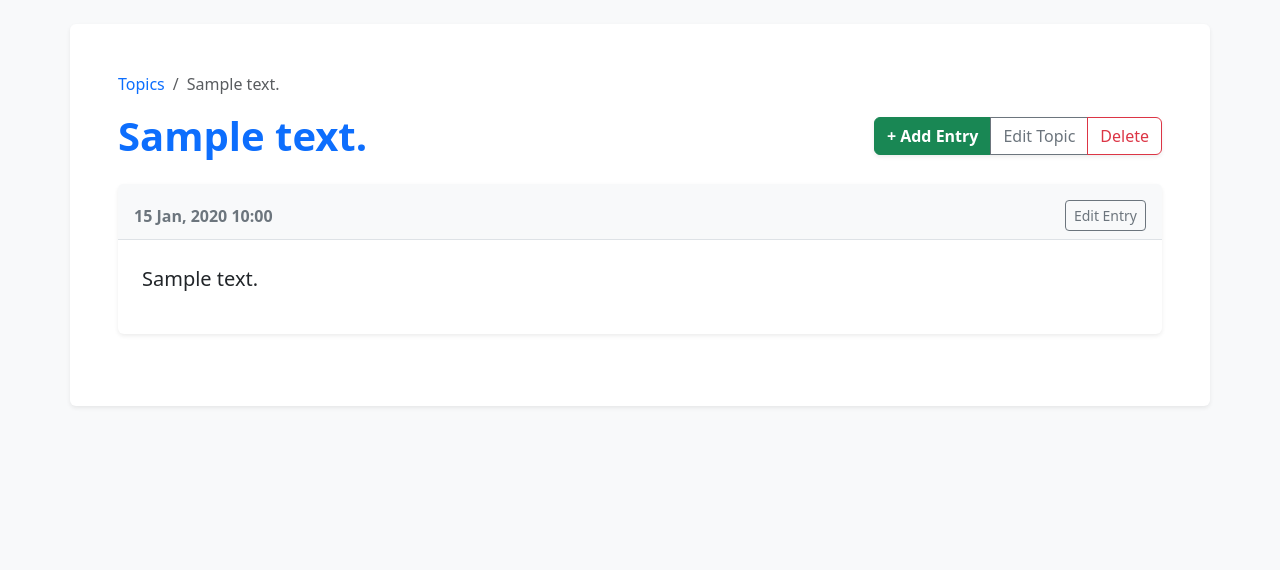
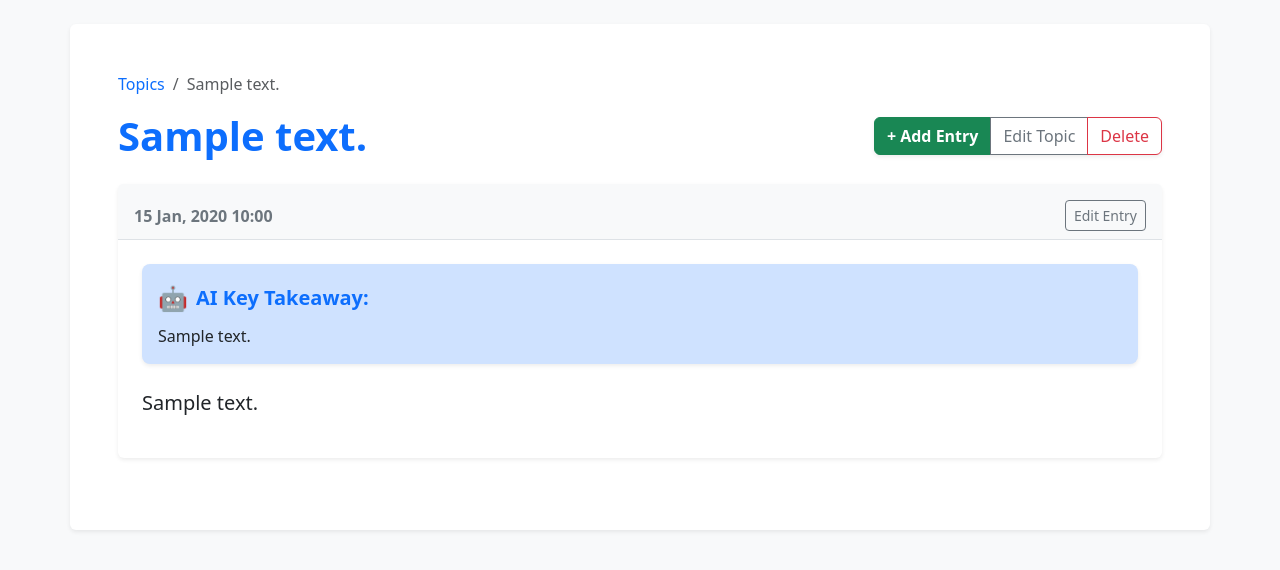
Before and after one commit to MuhammadYusuf007-max/Learning_journal, a Django app: page /topics/1/ in a window 1280 px wide. Shown: the part 56-626 px from the top of the page. Run offline with Django 5.2, Linux system fonts and the light colour scheme; a user stored in the database is signed in; tables that the repository leaves empty hold one stand-in row (values such as "Sample post"); some libraries are stand-ins or nearby versions.

Commit message:
Add AI summary after new entry

```diff
--- a/learning_logs/templates/learning_logs/topic.html
+++ b/learning_logs/templates/learning_logs/topic.html
@@ -26,7 +26,18 @@
                     <span class="text-secondary fw-bold">{{ entry.date_added|date:'d M, Y H:i' }}</span>
                     <a href="{% url 'learning_logs:edit_entry' entry.id %}" class="btn btn-sm btn-outline-secondary">Edit Entry</a>
                 </div>
+
                 <div class="card-body fs-5 text-dark p-4">
+                    {% if entry.ai_summary %}
+                    <div class="alert alert-primary border-0 shadow-sm mb-4 p-3 rounded-3 bg-opacity-10">
+                        <div class="d-flex align-items-center mb-2">
+                            <span class="fs-4 me-2">🤖</span>
+                            <strong class="text-primary">AI Key Takeaway:</strong>
+                        </div>
+                        <p class="mb-0 fs-6 text-dark">{{ entry.ai_summary }}</p>
+                    </div>
+                    {% endif %}
+
                     {{ entry.text|markdownify }}
                 </div>
             </div>
--- a/learning_logs/views.py
+++ b/learning_logs/views.py
@@ -1,9 +1,44 @@
+import os
+from dotenv import load_dotenv
+from openai import OpenAI
+
 from django.shortcuts import render, redirect
 from django.contrib.auth.decorators import login_required
 from django.http import Http404
 
 from .models import Topic, Entry
 from .forms import TopicForm, EntryForm
+
+# --- AI SETUP START ---
+# Load the secret keys from the .env file
+load_dotenv()
+
+# Set up the AI client to talk to Groq's free servers
+client = OpenAI(
+    api_key=os.getenv("GROQ_API_KEY"),
+    base_url="https://api.groq.com/openai/v1"
+)
+
+def generate_ai_summary(entry_text):
+    """Sends the journal text to the AI and returns a 1-sentence summary."""
+    try:
+        response = client.chat.completions.create(
+            model="llama-3.1-8b-instant", # <-- THIS IS THE ONLY LINE WE CHANGED
+            messages=[
+                {
+                    "role": "system",
+                    "content": "You are a helpful assistant. Summarize the following journal entry in exactly one short, concise sentence. Do not include any conversational filler."
+                },
+                {
+                    "role": "user",
+                    "content": entry_text
+                }
+            ]
+        )
+        return response.choices[0].message.content
+    except Exception as e:
+        print(f"AI Error: {e}")
+        return "AI Summary temporarily unavailable."
 
 def index(request):
     """The home page for Learning Log"""
@@ -53,6 +88,10 @@ def new_entry(request, topic_id):
     """Add a new entry for a particular topic."""
     topic = Topic.objects.get(id=topic_id)
 
+    # Make sure the topic belongs to the current user.
+    if topic.owner != request.user:
+        raise Http404
+
     if request.method != 'POST':
         # No data submitted; create a blank form.
         form = EntryForm()
@@ -62,6 +101,15 @@ def new_entry(request, topic_id):
         if form.is_valid():
             new_entry = form.save(commit=False)
             new_entry.topic = topic
+
+            # --- ✨ AI INTEGRATION START ✨ ---
+            # Clean up the CKEditor HTML tags so the AI doesn't get confused
+            clean_text = new_entry.text.replace('<p>', '').replace('</p>', '')
+
+            # Generate the summary and assign it to the new database field
+            new_entry.ai_summary = generate_ai_summary(clean_text)
+            # --- ✨ AI INTEGRATION END ✨ ---
+
             new_entry.save()
             return redirect('learning_logs:topic', topic_id=topic_id)
 
@@ -86,7 +134,17 @@ def edit_entry(request, entry_id):
         # POST data submitted; process data
         form = EntryForm(instance=entry, data=request.POST)
         if form.is_valid():
-            form.save()
+            edited_entry = form.save(commit=False)
+
+            # --- ✨ AI INTEGRATION START ✨ ---
+            # Clean up the CKEditor HTML tags
+            clean_text = edited_entry.text.replace('<p>', '').replace('</p>', '')
+
+            # Generate a new summary based on the edited text
+            edited_entry.ai_summary = generate_ai_summary(clean_text)
+            # --- ✨ AI INTEGRATION END ✨ ---
+
+            edited_entry.save()
             return redirect('learning_logs:topic', topic_id=topic.id)
 
     context = {'entry':entry, 'topic':topic, 'form':form}
```
